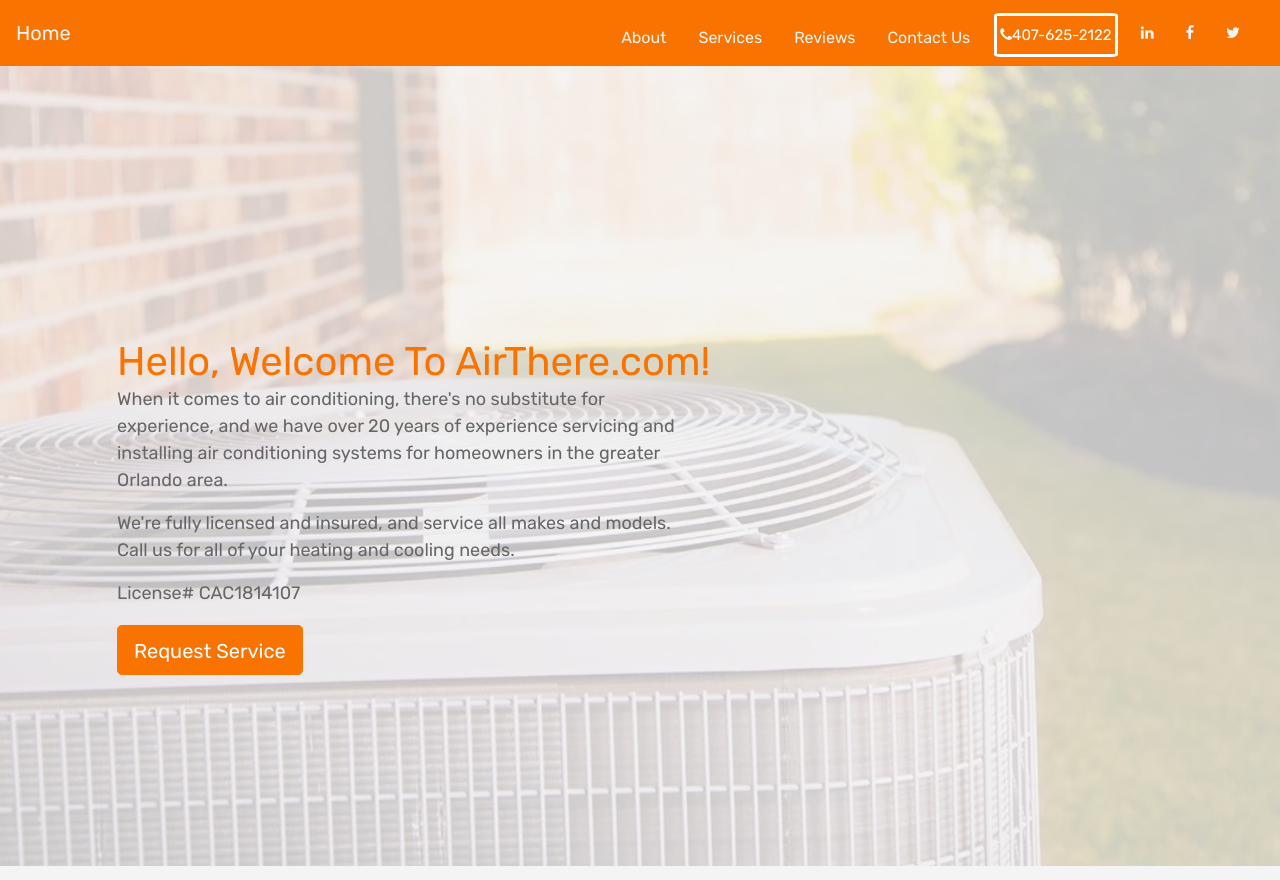
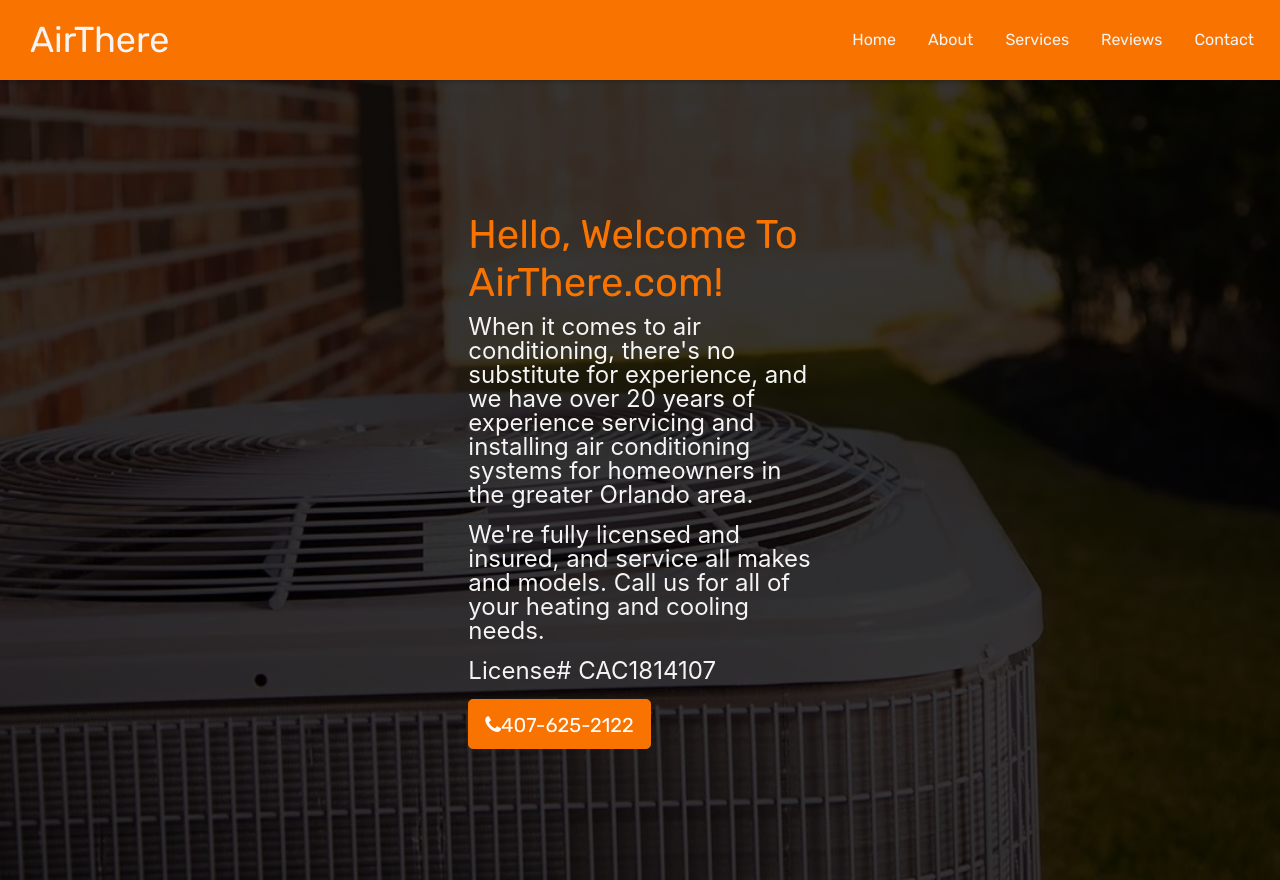
Before and after one commit to jerryWilliamsCU/portfolio, a website: page index.html in a window 1280 px wide. Shown: the top 880 px of the page. Drawn offline with nearby package versions, Linux system fonts and the light colour scheme.

Commit message:
Page Overhaul

```diff
--- a/css/styles.css
+++ b/css/styles.css
@@ -1,10 +1,11 @@
 
-
+/* global */
 html {
     scroll-behavior: smooth;
 }
 
-html,h1,h2,h3,h4,h5,h6,a{
+html,h1,h2,h3,h4,h5,h6,a,header{
+
     font-family: "Rubik";
 }
 
@@ -13,100 +14,176 @@
     margin: 0;
     background:#f4f4f4;
 }
-.btn {
+.btn, .social {
     border: 1px solid #F97300;
     background: #F97300;
     color: #fff;
     padding-top: 10px;
 }
+.sticky {
+    position: fixed;
+    top: 0;
+    width: 100%;
+  }
 
-/* navbar style*/
-.navbar-brand{
-    color: #f4f4f4 !important;
-  }
-  .navbar{
-      background:#F97300;
-  }
-  .nav-link{
-      margin-right: 1em !important;
-      cursor: pointer;
-  }
-  .nav-link:hover, .navbar-brand:hover{
-      background: #f4f4f4;
-      color: #f97300 !important;
-  }
-  .navbar-text{
-  color: #f4f4f4 !important;
-  font-size: 17px;
-  font-family: "Rubik";
-  }
-  .navbar-collapse{
-   text-align: center;
-   padding-top: 10px;
-  }
-  .navbar-toggler{
-    background:#fff !important;
-    text-align: center !important;
-  }
-  .navbar-light .navbar-nav .nav-link{
-      color: #f4f4f4
-  }
-  .fa-linkedin, .fa-twitter, .fa-facebook{
-      font-size: 15px;
-  }
-  #phone-btn {
-    border: 3px solid #fff;
-    border-radius: 5%;
+/* end global */
+
+/* navbar */
+
+header{
+    position: relative;
+    max-width: auto;
+    padding: 10px;
     background: #F97300;
-    color: #fff !important;
-    font-size: 15px;
-    padding-left: 3px;
-    padding-right: 3px;
+    box-sizing: border-box;
+    box-shadow: 0 2px 5px rgba(0,0,0,.2);
+    z-index: 1;
 }
-#phone-btn:hover{
-    background-color: #6c757d;
+#logo{
+
+    color:#f4f4f4;
+    height: 60px;
+    font-size: 36px;
+    line-height: 60px;
+    padding: 0 20px;
+    background: #F97300;
+    text-align: center;
+    box-sizing: border-box;
+    float: left;
+    font-weight: 100;
+    text-decoration: none;
+}
+nav{
+
+    float: right;
+
+}
+.clearfix{
+    clear: both;
+}
+nav ul{
+    margin: 0;
+    padding: 0;
+    display: flex;
+
 }
 
-/* header style*/
-.header{
-	position: relative;
-	background-image: url("/img/ac.jpg");
-	background-size: cover;
-	background-position: center;
-}
-.overlay{
-	position: absolute;
-	min-height: 100%;
-	min-width: 100%;
-	left: 0;
-	top: 0;
-	background: rgba(244, 244, 244, 0.79);
-}
-.description{
-    position: absolute;
-    top: 30%;
-    margin: auto;
-    padding: 2em;
+nav ul li{
+
+    list-style: none;
+
 }
 
-.description h1{
-	color:#F97300 ;
+nav ul li a{
+    display: block;
+    margin: 10px 0;
+    padding: 10px 20px;
+    text-decoration: none;
+    color: #f4f4f4;
+
 }
-.description p{
-	color:#666;
-	font-size: 18px;
-	width: 50%;
-    line-height: 1.5;
-    text-align: left;
+
+nav ul li a.active, nav ul li a:hover{
+    background: #f4f4f4;
+    color: #F97300;
+
+
+}
+@media (max-width: 768px){
+    .menu-toggle{
+        display: block;
+        width: 40px;
+        height: 40px;
+        margin: 10px;
+        margin-left: 200px;
+        background: #F97300;
+        float: right;
+        cursor: pointer;
+        text-align: center;
+        font-size: 30px;
+        color: #f4f4f4;
+
+    }
+
+.menu-toggle:before{
+    content: '\f0c9';
+    font-family: fontawesome;
+    line-height: 40px;
+
+   }
+.menu-toggle.active:before{
+    content: '\f00d';
+    font-family: fontawesome;
 }
 
 
-/* about style*/
+    nav{
+    display: none;
 
+   }
+   nav.active{
+    display: block;
+    width: 100%;
+
+   }
+   nav.active ul{
+       display: block;
+
+   }
+   nav.active ul li a{
+    margin: 0;
+
+}
+}
+
+/* end navbar */
+
+
+/* hero image*/
+.hero-image {
+  background-image: linear-gradient(rgba(0, 0, 0, 0.79), rgba(0, 0, 0, 0.79)), url("/img/ac.jpg");
+  height: 50%;
+  background-position: center;
+  background-repeat: no-repeat;
+  background-size: cover;
+  position: relative;
+  height: 100vh;
+  width: 100%;
+  font-size: 1.5em;
+}
+
+.hero-text{
+  text-align: left;
+  position: absolute;
+
+  top: 50%;
+  left: 50%;
+  transform: translate(-50%, -50%);
+  color: #f4f4f4;
+  line-height: 1;
+  overflow-wrap: break-word;
+}
+
+.hero-text h1{
+    color: #F97300;
+}
+
+@media (max-width: 1200px){
+    .hero-text{
+        font-size: 1.5rem;
+    }
+}
+
+/* end hero image */
+
+
+
+/* about */
 .about{
 	margin: 8em 0;
     position: relative;
     font-size: 15px;
+
 }
 .about h1{
 	color:#F97300;
@@ -143,8 +220,11 @@
     color:#666;
     text-align: justify;
 }
+/* end about */
 
-/* sevices style*/
+
+
+/* sevices */
 #services{
 position: relative;
 margin-top: 10em;
@@ -165,18 +245,23 @@
 }
 #wrench:hover .fa-wrench{
     transition: 0.9s;
-    transform: rotateZ(360deg);
+    transform: rotateY(360deg);
     }
 #cog:hover .fa-cog{
     transition: 0.9s;
     transform: rotateZ(360deg);
+
 }
 .icon{
     font-size: 6em;
     color: #F97300;
 }
+/* end services */
 
-/*reviews style*/
+
+
+
+/* reviews */
 @media (min-width:1200px){
   .card-deck span:nth-of-type(5n) {
     display: block;
@@ -234,8 +319,11 @@
     padding-bottom: 1em;
     font-size: 15px;
 }
+/* end reviews */
 
-/* contact form style*/
+
+
+/* contact form */
 .contact-form{
 	margin: 8em 0;
 	position: relative;
@@ -251,9 +339,28 @@
 .contact-form .right .btn-secondary{
 	background:  #F97300;
 	color: #fff;
-	border:0;
+    border:0;
+
 }
 .contact-form .right .form-control::placeholder{
 	color: #999;
 	font-size: 16px;
 }
+input[type=submit] {
+    font-size: 1.25em;
+}
+/* end contact form */
+
+/* social media */
+.social{
+    width: 60px;
+    height: 60px;
+    font-size: 35px;
+    border-radius: 50%;
+    text-align: center;
+}
+.social-media{
+    text-align: center;
+
+}
+/* social media end */
--- a/index.html
+++ b/index.html
@@ -18,54 +18,38 @@
 <body>
 
     <!-- navbar -->
-    <nav class="navbar sticky-top navbar-light navbar-expand-lg navbar-template">
-        <a class="navbar-brand" href="#">Home</a>
-        <div class="d-flex flex-row order-2 order-md-3 mt-1">
-            <ul class="navbar-nav flex-row">
-                <a href="tel:+14076252122" role="button" class="nav-link mr-5" id="phone-btn">
-                    <i class="fa fa-phone"></i>407-625-2122</a>
-                <li class="nav-item"><a class="nav-link px-2" href="http://linkedin.com/" role="button"><span
-                            class="fa fa-linkedin"></span></a></li>
-                <li class="nav-item"><a class="nav-link px-2" href="http://facebook.com" role="button"><span
-                            class="fa fa-facebook"></span></a></li>
-                <li class="nav-item"><a class="nav-link px-2" href="http://twitter.com" role="button"><span
-                            class="fa fa-twitter"></span></a></li>
+<header class="header" id="header">
+    <a href="#" class="nav-link" id="logo">AirThere</a>
+    <div class="menu-toggle"></div>
+    <nav>
+        <ul>
+            <li><a href="#" class="nav-link" role="button">Home</a></li>
+            <li><a href="#about" class="nav-link">About</a></li>
+            <li><a href="#services" class="nav-link">Services</a></li>
+            <li><a href="#reviews" class="nav-link">Reviews</a></li>
+            <li><a href="#contact" class="nav-link">Contact</a></li>
         </ul>
-            <button class="navbar-toggler" type="button" data-toggle="collapse" data-target="#navbarNavDropdown"
-                aria-controls="#navbarNavDropdown" aria-expanded="false" aria-label="Toggle navigation">
-                <span class="navbar-toggler-icon"></span>
-            </button>
-        </div>
-        <div class="collapse navbar-collapse order-3 order-lg-2" id="navbarNavDropdown">
-            <ul class="navbar-nav ml-auto">
-                <li class="nav-item"><a class="nav-link" href="#about">About</a></li>
-                <li class="nav-item"><a class="nav-link" href="#services">Services</a></li>
-                <li class="nav-item"><a class="nav-link" href="#reviews">Reviews</a></li>
-                <li class="nav-item"><a class="nav-link" href="#contact">Contact Us</a></li>
-            </ul>
-        </div>
     </nav>
 
-    <!-- header -->
-    <header class="header">
-        <div class="overlay">
-            <div class="container">
-                <div class="description">
-                    <h1>
-                        Hello, Welcome To AirThere.com!
+    <div class="clearfix"></div>
+</header>
+
+
+<div class="hero-image">
+    <div class="hero-text">
+        <div class="container col-lg-7">
+        <h1> Hello, Welcome To AirThere.com!</h1>
             <p>
                 When it comes to air conditioning, there's no substitute for experience, and we have over 20
                 years of experience servicing and installing air conditioning systems for homeowners in the
                 greater Orlando area.</p><p> We're fully licensed and insured, and service all makes and models.
                 Call us for all of your heating and cooling needs.</p>
             <p>License# CAC1814107</p>
-                        <a href="#contact" class="btn btn-secondary btn-lg" role="button" aria-pressed="true" id="request-btn">Request
-                            Service</a>
-                    </h1>
+            <a href="tel:+14076252122" role="button" class="btn btn-secondary btn-lg" id="phone-top">
+                <i class="fa fa-phone"></i>407-625-2122</a>
             </div>
     </div>
 </div>
-    </header>
 
     <!-- About section -->
     <div class="about" id="about">
@@ -121,7 +105,7 @@
 
         <!-- Reviews section -->
         <div class="container" id="reviews">
-            <h1 class="text-center">See What Our Customers Have To Say...</h1>
+            <h1 class="reviews-text text-center">See What Our Customers Have To Say...</h1>
             <div class="card-deck d-flex">
                 <div class="card mb-4">
                     <div class="card-block">
@@ -244,7 +228,7 @@
                                 <textarea class="form-control form-control-lg">
                                 </textarea>
                             </div>
-                            <input type="submit" class="btn btn-secondary btn-block" value="Send" name="">
+                            <input type="submit" class="btn btn-secondary btn-block" value="Send" name="Send">
                         </div>
                     </div>
                 </div>
@@ -255,6 +239,12 @@
             <div class="container-fluid mb-4 text-center">
                 <a href="tel:+14076252122" role="button" class="btn btn-secondary btn-lg">
                     <i class="fa fa-phone"></i>407-625-2122</a>
+                    <div class="social-media">
+                    <div class="container-fluid mb-4 text-center mt-5">
+                        <a href="https://linkedin.com"><i class="fa fa-linkedin fa-2x social btn-secondary"></i></a>
+                        <a href="https://www.facebook.com"><i class="fa fa-facebook fa-2x social btn-secondary"></i></a>
+                        <a href="https://youtube.com"><i class="fa fa-youtube fa-2x social btn-secondary"></i></a>
+                    </div>
             </div>
         </footer>
 
--- a/js/scripts.js
+++ b/js/scripts.js
@@ -1,3 +1,35 @@
 $(document).ready(function(){
-    $('.header').height($(window).height());
+
+//sticky scroll nav/header
+const header = document.getElementById("header");
+const sticky = header.offsetTop;
+window.onscroll = function() {myFunction()};
+function myFunction() {
+  if (window.pageYOffset > sticky) {
+    header.classList.add("sticky");
+  } else {
+    header.classList.remove("sticky");
+  }
+}
+
+//replaces review h1 text based on screen width
+if($( window ).width() < 450){
+   $(".reviews-text").text("Reviews");
+}else{
+   $(".reviews-text").text("See What Our Customers Have To Say...");
+}
+});
+$(window).resize(function() {
+if($(window).width() < 450){
+   $(".reviews-text").text("Reviews");
+}else{
+   $(".reviews-text").text("See What Our Customers Have To Say...");
+}
+});
+
+
+ //hamburder menu toggle
+    $('.menu-toggle').click(function(){
+        $('.menu-toggle').toggleClass('active');
+        $('nav').toggleClass('active');
     });
--- a/package.json
+++ b/package.json
@@ -33,7 +33,8 @@
     "bootstrap-social": "^5.1.1",
     "font-awesome": "^4.7.0",
     "jquery": "^3.3.1",
-    "popper.js": "^1.12.9"
+    "popper.js": "^1.12.9",
+    "three": "^0.115.0"
   },
   "repository": {
     "type": "git",
```
Also changed, not shown: 1 other file. Lines whose indentation alone changed are shown as unchanged.
